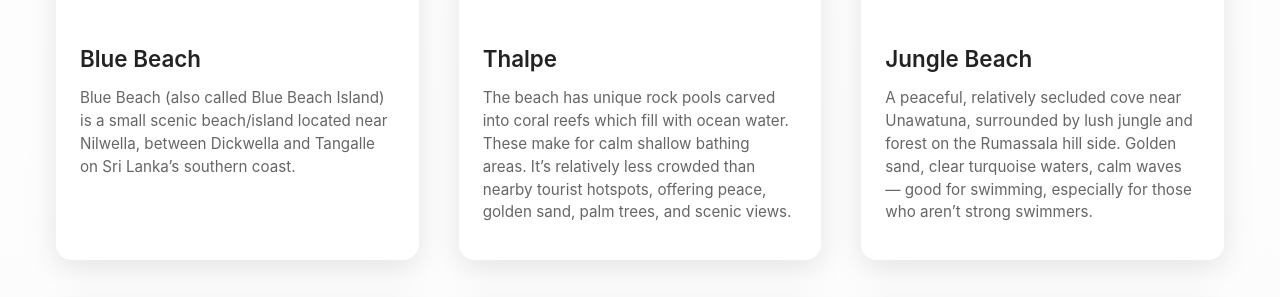
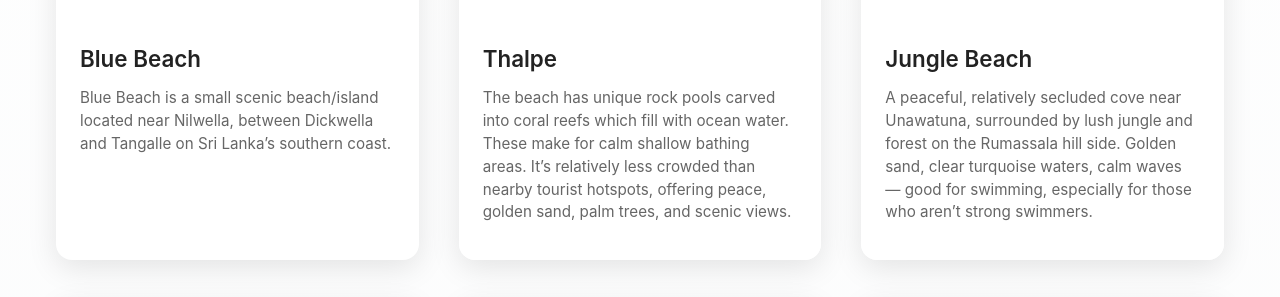
Before and after one commit to Anuja222/TravelMate, a PHP site: page /TravelMate/traveller/beach in a window 1280 px wide. Shown: the part 1462-1759 px from the top of the page. Run offline with PHP 8.4, Linux system fonts and the light colour scheme.

Commit message:
Fix description of Blue Beach in beach view page

```diff
--- a/app/views/traveller/beach.view.php
+++ b/app/views/traveller/beach.view.php
@@ -40,7 +40,7 @@
           </div>
           <div class="card-content">
             <h3>Blue Beach</h3>
-            <p>Blue Beach (also called Blue Beach Island) is a small scenic beach/island located near Nilwella, between Dickwella and Tangalle on Sri Lanka’s southern coast.</p>
+            <p>Blue Beach is a small scenic beach/island located near Nilwella, between Dickwella and Tangalle on Sri Lanka’s southern coast.</p>
           </div>
         </div>
         <!-- Thalpe -->
```
